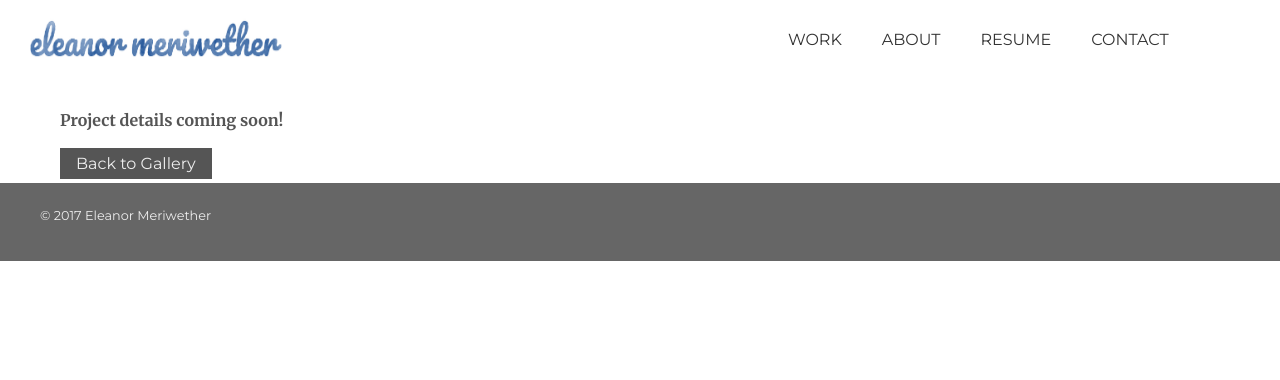
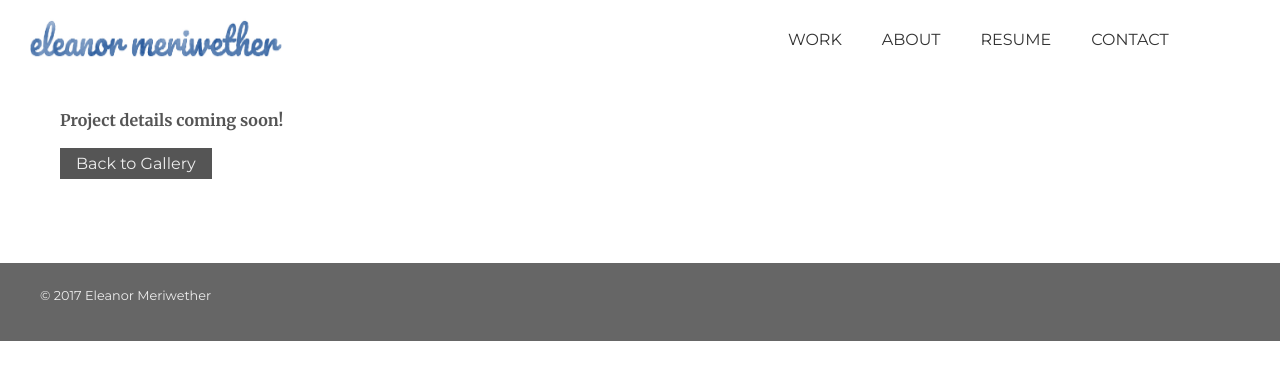
Before and after one commit to emeriwether/emeriwether.github.io, a Jekyll site: the page built from project2.html, in a window 1280 px wide. Shown: the top 380 px of the page. Built offline with Jekyll 4.4.1, drawn with Linux system fonts in a browser that asks for light colours; nearby versions of some CDN libraries.

Commit message:
add styling to project details pages

```diff
--- a/css/styles.css
+++ b/css/styles.css
@@ -129,6 +129,16 @@ section.aside aside div img { width: 100%; }
 
 /*
 -----------
+PROJECT DETAILS
+-----------
+*/
+section.project1 { margin-bottom: 80px; }
+section.project2 { margin-bottom: 80px; }
+section.project3 { margin-bottom: 80px; }
+
+
+/*
+-----------
 FOOTER
 -----------
 */
--- a/project1.html
+++ b/project1.html
@@ -1,7 +1,7 @@
 ---
 layout: default
 ---
-<section>
+<section class="project1">
     <h4>Project details coming soon!</h4>
     <a class="btn" title="Back" href="/index.html">Back to Gallery</a>
 </section>
--- a/project2.html
+++ b/project2.html
@@ -1,7 +1,7 @@
 ---
 layout: default
 ---
-<section>
+<section class="project2">
     <h4>Project details coming soon!</h4>
     <a class="btn" title="Back" href="/index.html">Back to Gallery</a>
 </section>
--- a/project3.html
+++ b/project3.html
@@ -1,7 +1,7 @@
 ---
 layout: default
 ---
-<section>
+<section class="project3">
     <h4>Project details coming soon!</h4>
     <a class="btn" title="Back" href="/index.html">Back to Gallery</a>
 </section>
```
